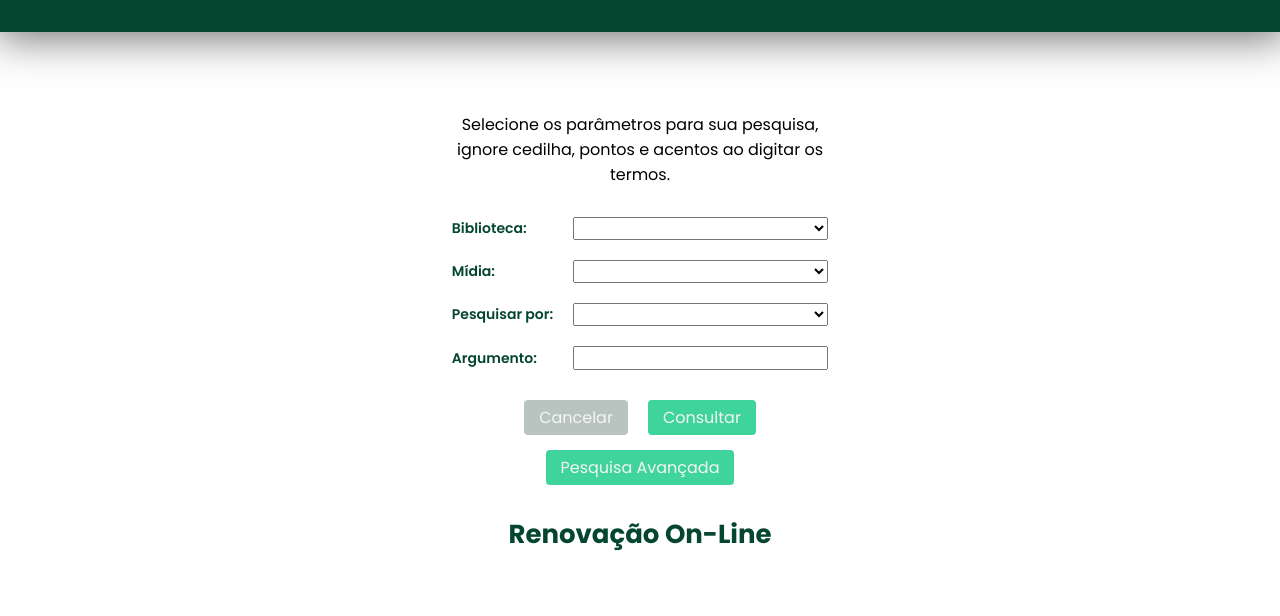
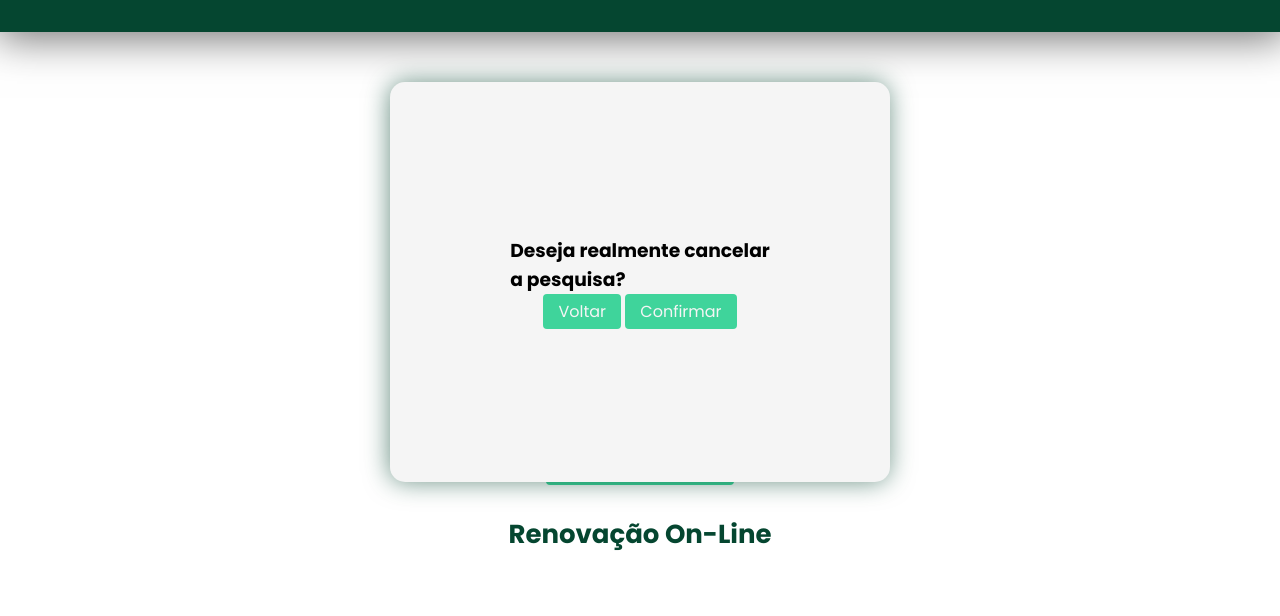
Before and after one commit to JoaoVOSantos/Biblioteca-ITE, a website: page index.html in a window 1280 px wide. Shown: the part 118-734 px from the top of the page. Drawn offline with nearby package versions, Linux system fonts and the light colour scheme.

Commit message:
centralizando modal de confirmacao cancelação

```diff
--- a/styles/pesquisa-principal.css
+++ b/styles/pesquisa-principal.css
@@ -238,7 +238,7 @@ a {
 } */
 
 .modal-confirmacao {
-  text-align: center;
+/*   text-align: center;
   display: none;
   flex-direction: column;
   align-items: center;
@@ -253,7 +253,23 @@ a {
   top: -450px;
   right: -530px;
   z-index: 20;
+  background: var(--branco-ite); */
+  display: flex;
+  flex-direction: column;
+  align-items: center;
+  justify-content: center;
+  position: fixed;
+  top: 50%;
+  left: 50%;
+  transform: translate(-50%, -50%);
+  width: 500px;
+  height: 400px;
+  border-radius: 15px;
+  box-shadow: -1px 0px 26px -1px rgba(5, 70, 48, 0.62);
+  -webkit-box-shadow: -1px 0px 26px -1px rgba(5, 70, 48, 0.62);
+  -moz-box-shadow: -1px 0px 26px -1px rgba(5, 70, 48, 0.62);
   background: var(--branco-ite);
+  z-index: 20;
 }
 
 #overlay {
```
